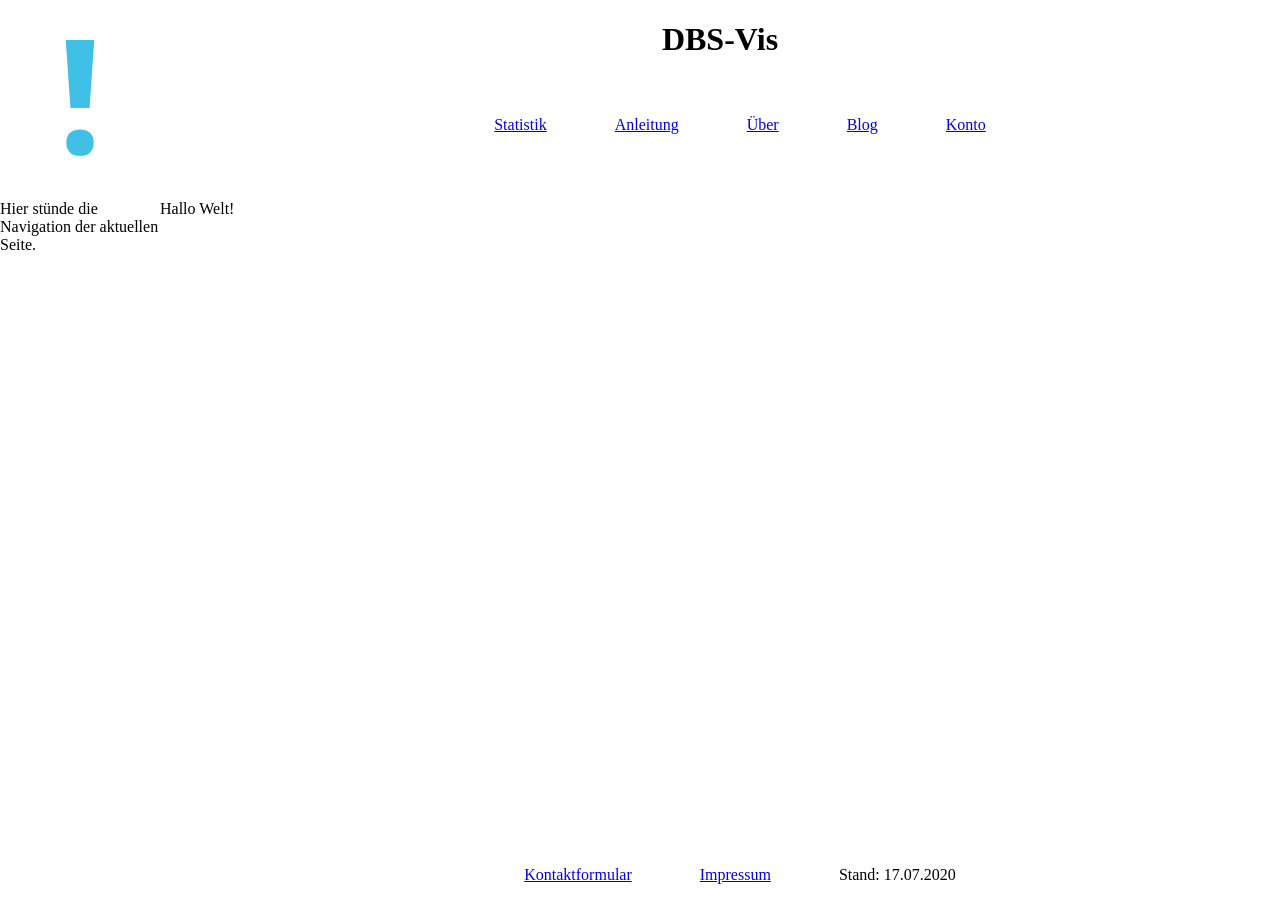
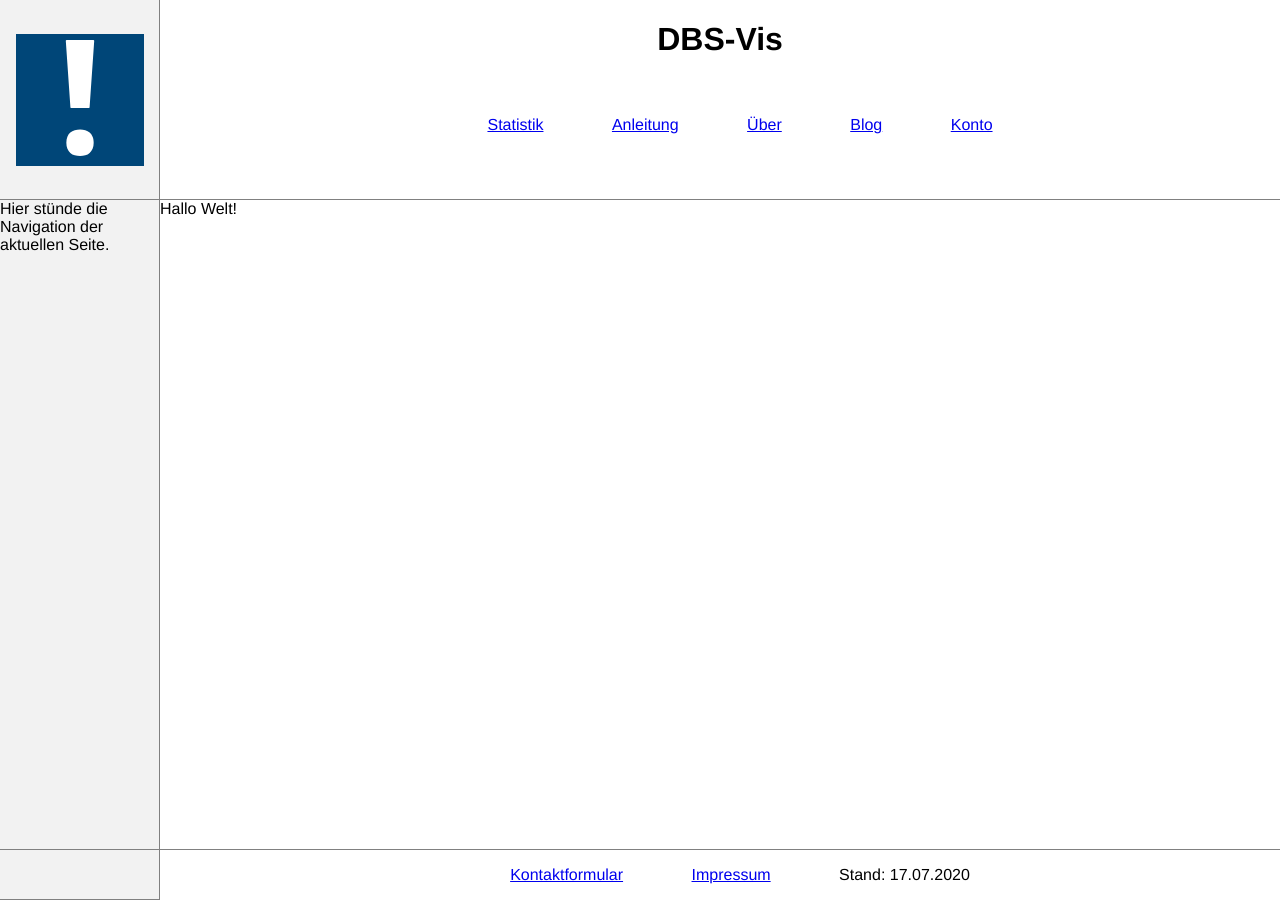
Before and after one commit to dbs-vis/dbs-vis, a PHP site: page / in a window 1280 px wide. Run offline with PHP 8.4, Linux system fonts and the light colour scheme.

Commit message:
Create colour, borders and fonts

```diff
--- a/index.html
+++ b/index.html
@@ -8,9 +8,11 @@
 	</head>
 	<body>
 		<header>
-			<a href="index.html" id="logo">
-				<img alt="Logo" src="logo.svg">
-			</a>
+			<aside id="logobox">
+				<a href="index.html" id="logo">
+					<img alt="Logo" src="logo.svg">
+				</a>
+			</aside>
 			<h1 id="headline">DBS-Vis</h1>
 		</header>
 		<nav>
--- a/stylesheet.css
+++ b/stylesheet.css
@@ -4,6 +4,7 @@ body {
 	grid-template-rows: 2fr 2fr 13fr 1fr;
 	margin: 0 auto;
     max-width: 100em;
+	font-family: Helvetica, Arial, sans-serif;
 }
 header {
 	grid-column: 1 / 3;
@@ -12,11 +13,15 @@ header {
 	grid-template-columns: 1fr 7fr;
 	grid-template-rows: 2fr 2fr;
 	text-align: center;
+	}
+#logobox{
+	grid-column: 1 / 2;
+	grid-row: 1 / 3;
+	display: grid;
 }
 #logo {
-	grid-column: 1 / 2;
-	grid-row: 1 / 3;
 	margin: auto;
+	background-color: #004678;
 }
 #headline {
 	grid-column: 2 / 3;
@@ -27,6 +32,7 @@ nav {
 	grid-row: 2 / 3;
 	text-align: center;
 	vertical-align: middle;
+	border-bottom: thin solid #808080;
 }
 li {
 	display: inline;
@@ -36,10 +42,14 @@ li {
 aside {
 	grid-column: 1 / 2;
 	grid-row: 3 / 4;
+	background-color: #F2F2F2;
+	border-bottom: thin solid #808080;
+	border-right: thin solid #808080;
 }
 main {
 	grid-column: 2 / 3;
 	grid-row: 3 / 4;
+	border-bottom: thin solid #808080;
 }
 footer {
 	grid-column: 1 / 3;
```
Also changed, not shown: logo.svg.
